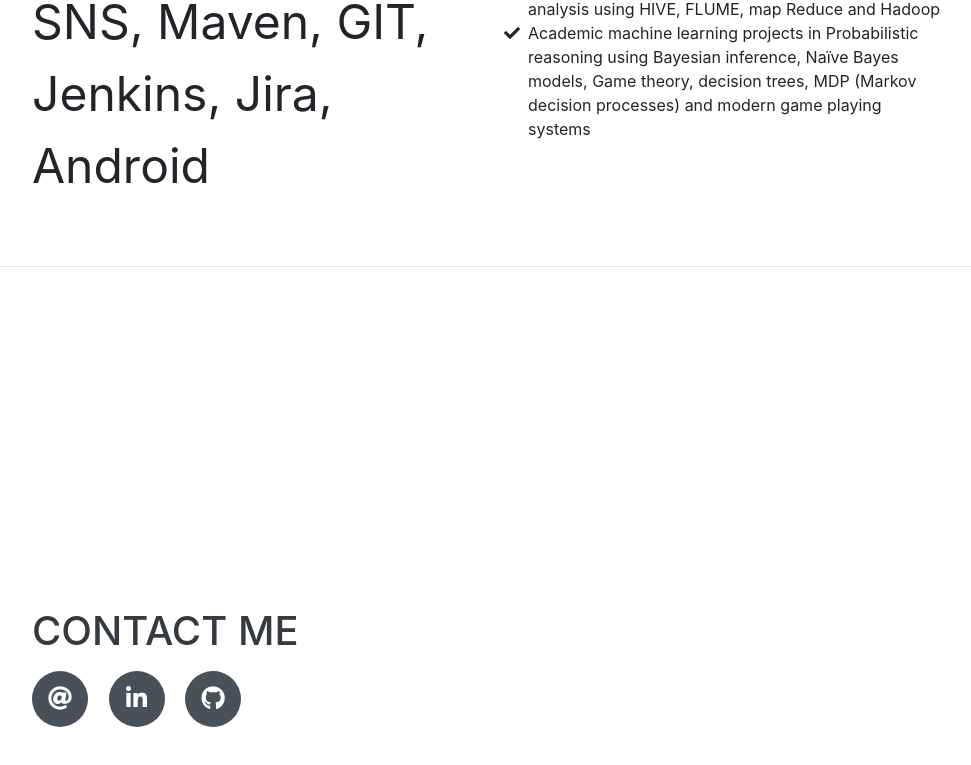
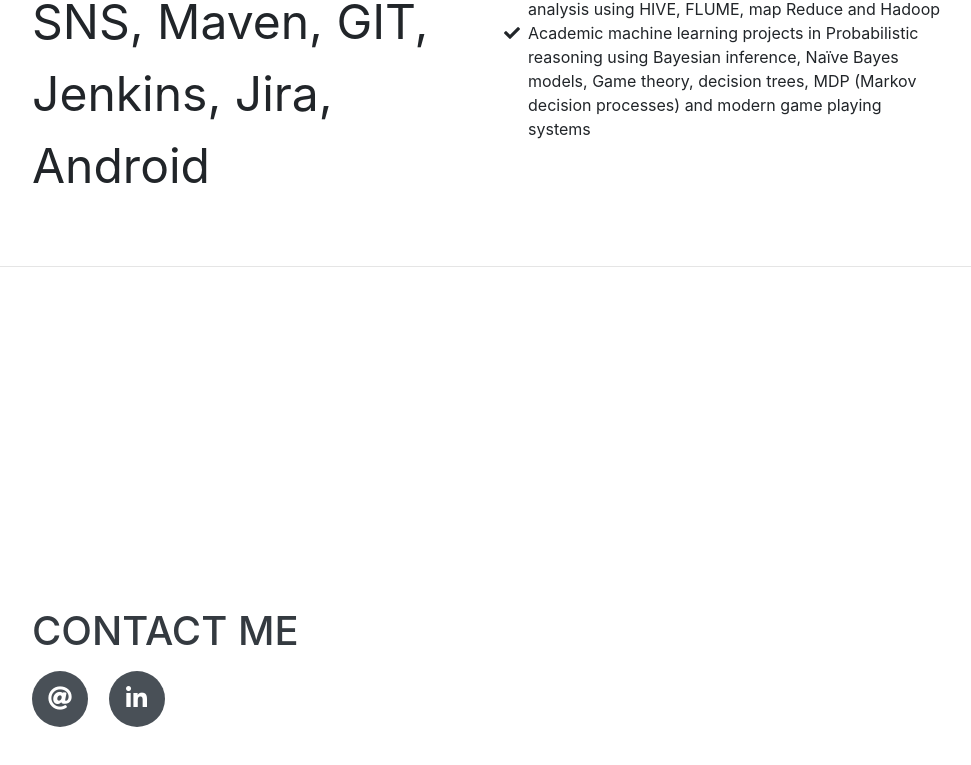
Before and after one commit to tanejasomi/Portfolio, a website with bundled scripts: page index.html in a window 1280 px wide. Shown: the part 4958-5723 px from the top of the page, without its empty margins (288-1259 px from the left). Built offline with nearby package versions, Linux system fonts and the light colour scheme; a web font is replaced by a local one.

Commit message:
Update index.html

```diff
--- a/index.html
+++ b/index.html
@@ -293,9 +293,6 @@
           <a href="https://www.linkedin.com/in/somya-taneja/">
             <i class="fab fa-linkedin-in"></i>
           </a>
-          <a href="https://github.com/tanejasomi">
-            <i class="fab fa-github"></i>
-          </a>
         </div>
       </div>
     </section>
```
